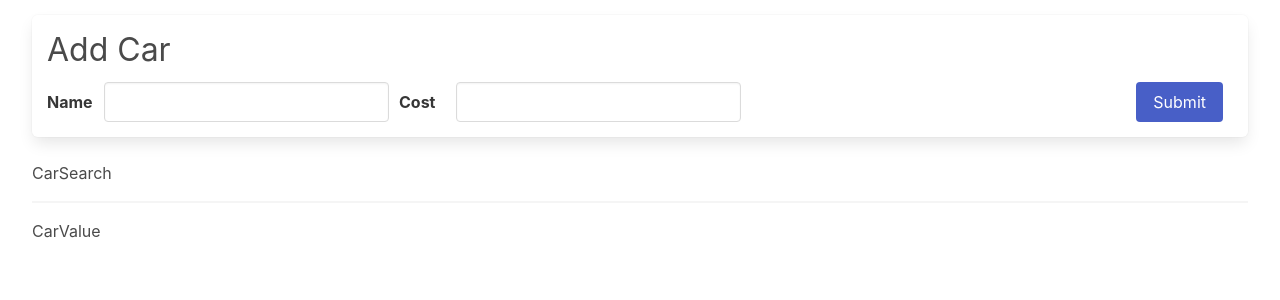
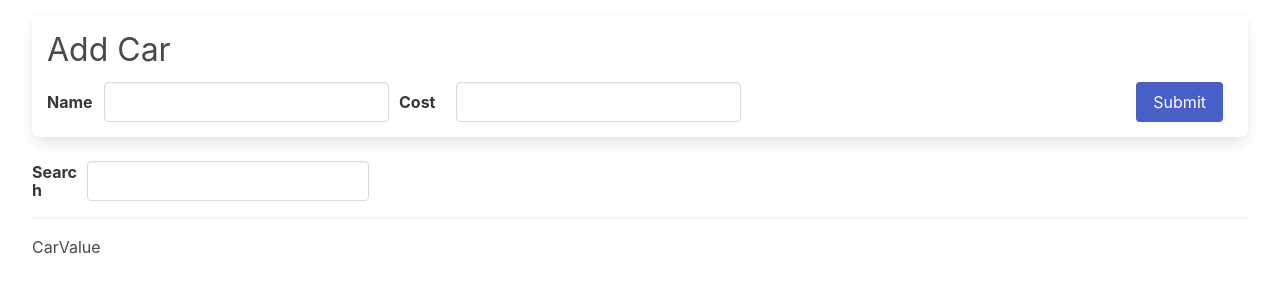
Before and after one commit to lxkrmr/react-cars-2023, a JavaScript app: page / in a window 1280 px wide. Shown: the top 300 px of the page. Built offline with nearby package versions, Linux system fonts and the light colour scheme.

Commit message:
✨ implement car search

```diff
--- a/src/components/CarList.js
+++ b/src/components/CarList.js
@@ -4,8 +4,10 @@
 function CarList() {
   const dispatch = useDispatch();
 
-  const cars = useSelector((state) => {
-    return state.cars.data;
+  const cars = useSelector(({ cars: { data, searchTerm } }) => {
+    return data.filter((car) => {
+      return car.name.toLowerCase().includes(searchTerm.toLowerCase());
+    });
   });
 
   const handleCarDelete = (car) => {
--- a/src/components/CarSearch.js
+++ b/src/components/CarSearch.js
@@ -1,5 +1,31 @@
+import { useDispatch, useSelector } from 'react-redux';
+import { changeSearchTerm } from '../store';
+
 function CarSearch() {
-  return <div>CarSearch</div>;
+  const dispatch = useDispatch();
+
+  const searchTerm = useSelector((state) => {
+    return state.cars.searchTerm;
+  });
+
+  const handleSearchTermChange = (event) => {
+    dispatch(changeSearchTerm(event.target.value));
+  };
+
+  return (
+    <div className="list-header">
+      <h3 className="title is-3">
+        <div className="search field is-horizontal">
+          <label className="label">Search</label>
+          <input
+            className="input"
+            value={searchTerm}
+            onChange={handleSearchTermChange}
+          />
+        </div>
+      </h3>
+    </div>
+  );
 }
 
 export default CarSearch;
```
